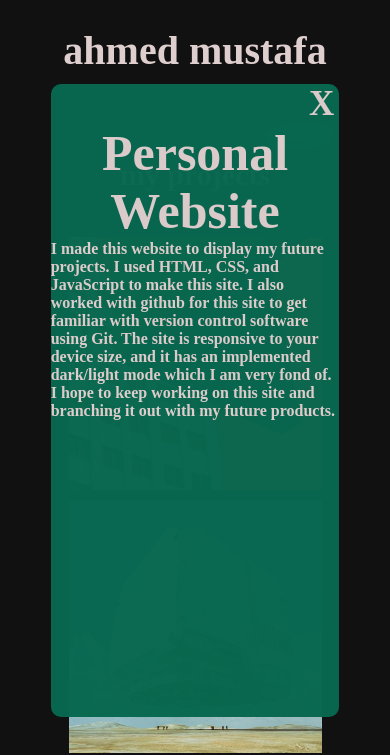
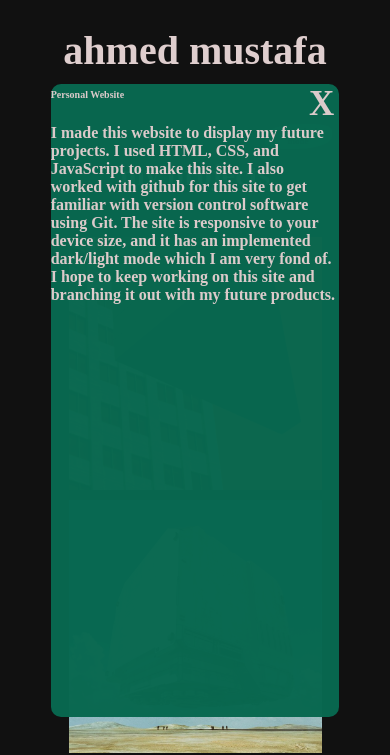
Before and after one commit to amdMUST/ahmedmustafa, a plain HTML site: page index.html in a window 390 px wide. Both pictures are taken after a click on the element "Personal Website". Shown: the top 755 px of the page. Drawn offline with nearby package versions, Linux system fonts and the light colour scheme; files that its build step writes are made by us from their sources.

Commit message:
Update style.scss

```diff
--- a/style.scss
+++ b/style.scss
@@ -240,6 +240,9 @@ $accent: #096850 ;
 			right: 10%;
 			bottom: 10%;
 		}
+		p.inOverlay{
+			font-size:10px;
+		}
 		.text{
 			font-size: 50px;
 		}
```
